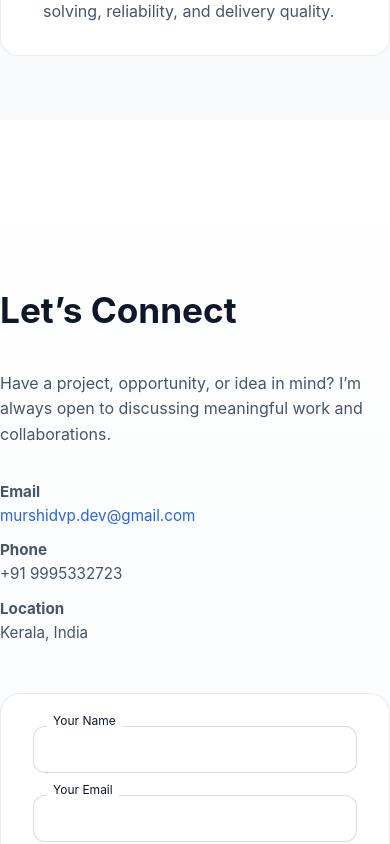
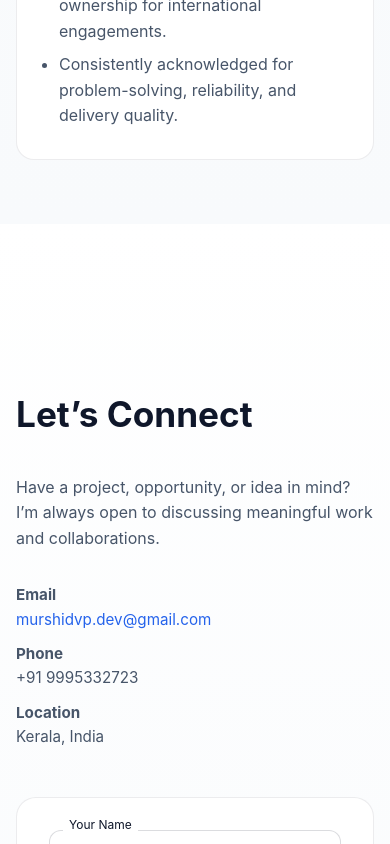
Before and after one commit to murshidvpdev/portfolio-murshi, a React (Vite) app in the folder murshi_portfolio/: page / in a window 390 px wide. Shown: the part 10300-11144 px from the top of the page. Built offline with nearby package versions, Linux system fonts and the light colour scheme.

Commit message:
Fix padding for Exp,Ach and contacts

```diff
--- a/murshi_portfolio/src/sections/Achievements.css
+++ b/murshi_portfolio/src/sections/Achievements.css
@@ -79,3 +79,10 @@
   border-radius: 12px;
   border: 1px solid rgba(15, 23, 42, 0.08);
 }
+
+@media (max-width: 768px) {
+  .achievements-section {
+    padding-left: 16px;
+    padding-right: 16px;
+  }
+}
--- a/murshi_portfolio/src/sections/Contact.css
+++ b/murshi_portfolio/src/sections/Contact.css
@@ -139,3 +139,10 @@
 .honeypot {
   display: none;
 }
+
+@media (max-width: 768px) {
+  .contact-section {
+    padding-left: 16px;
+    padding-right: 16px;
+  }
+}
--- a/murshi_portfolio/src/sections/Experience.css
+++ b/murshi_portfolio/src/sections/Experience.css
@@ -1,3 +1,5 @@
+
+
 .experience-section {
   background: linear-gradient(180deg, #ffffff, #f8fafc);
   padding: 64px 0 64px;
@@ -132,3 +134,10 @@
 #experience {
   scroll-margin-top: clamp(80px, 10vh, 110px);
 }
+
+@media (max-width: 768px) {
+  .experience-section {
+    padding-left: 16px;
+    padding-right: 16px;
+  }
+}
```
